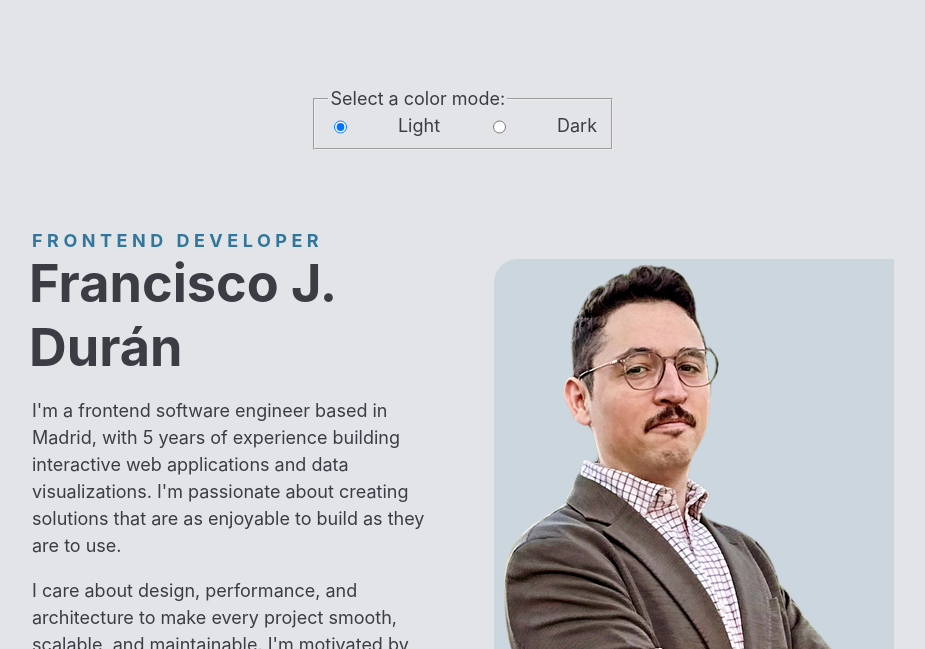
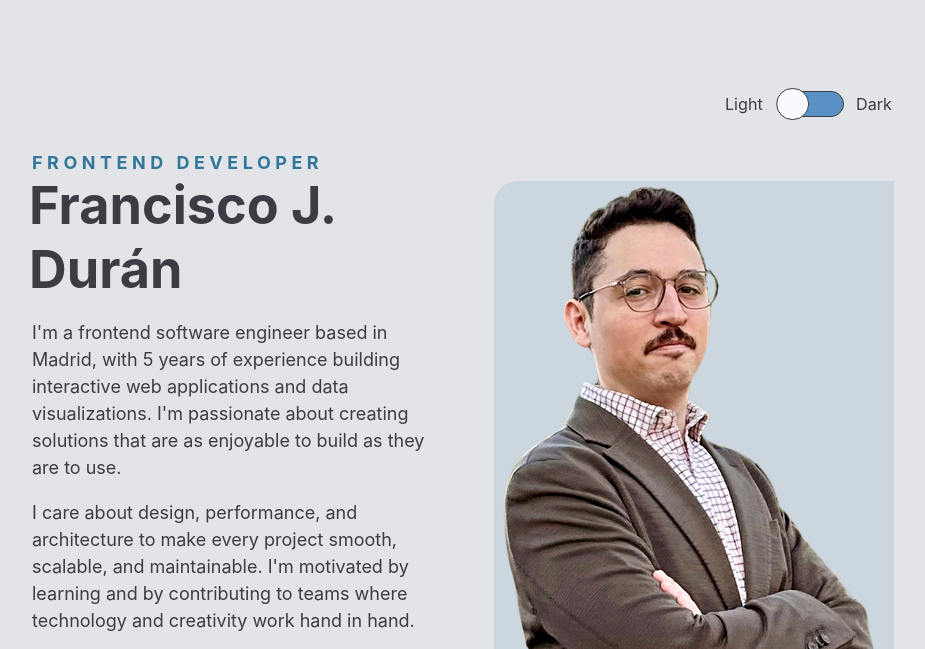
Before and after one commit to 40detectives/doodle-viewport-vanguard, a website built with Vite: page index.html in a window 1280 px wide. Shown: the top 649 px of the page, without its empty margins (177-1102 px from the left). Built offline with nearby package versions, Linux system fonts and the light colour scheme.

Commit message:
task(header): make radio buttons look like a switch with 2 states

```diff
--- a/src/styles/global.css
+++ b/src/styles/global.css
@@ -1,4 +1,4 @@
-@layer base, layout, standard;
+@layer base, layout, standard, switch;
 
 @layer base {
   :root {
@@ -9,6 +9,7 @@
     --gray: #9a9a9a;
     --onyx: #3c3d44;
     --charcoal: #343c47;
+    --midnight-graphite: #181a26;
     --corners: 24px 0;
     --corners-sm: 10px 0;
     --base-font-size: 1rem;
@@ -59,16 +60,6 @@
     max-width: 60ch;
     margin: 0 auto;
     padding: 1rem;
-  }
-
-  /* light/dark radio buttons */
-  fieldset {
-    display: flex;
-    flex-flow: row wrap;
-    justify-content: center;
-    gap: 3rem;
-    max-width: 300px;
-    margin: 0 auto 5rem;
   }
 
   /* about me layout styling */
@@ -233,6 +224,98 @@
   }
 }
 
+@layer switch {
+  .radio-switch {
+    border: none;
+    padding: 0;
+    white-space: nowrap;
+    display: flex;
+    justify-content: center;
+    margin-bottom: 2rem;
+  }
+
+
+  .radio-switch legend {
+    font-size: 2px;
+    opacity: 0;
+    position: absolute;
+  }
+
+  .radio-switch label {
+    display: inline-block;
+    line-height: 2;
+    font-size: calc(var(--base-font-size) * 0.9);
+    position: relative;
+    z-index: 2;
+  }
+
+  .radio-switch input {
+    opacity: 0;
+    position: absolute;
+  }
+
+  .radio-switch label:first-of-type {
+    padding-right: 5em;
+  }
+
+  .radio-switch label:last-child {
+    margin-left: -4.25em;
+    padding-left: 5em;
+  }
+
+  .radio-switch:focus-within label:first-of-type:after {
+     box-shadow:
+      0 0 0 2px var(--white),
+      0 0 0 5px var(--marina);
+  }
+
+  /* making the switch UI.  */
+  .radio-switch label:first-of-type:before,
+  .radio-switch label:first-of-type:after {
+    border: 1px solid var(--onyx);
+    content: "";
+    overflow: hidden;
+    pointer-events: none;
+    position: absolute;
+    vertical-align: middle;
+  }
+
+  .radio-switch label:first-of-type:before {
+    background: var(--white);
+    border: 1px solid var(--onyx);
+    border-radius: 100%;
+    position: absolute;
+    right: 0%;
+    transform: translateX(0.15em);
+    transition: transform 0.2s ease-in-out;
+    height: 2em;
+    width: 2em;
+    z-index: 2;
+  }
+
+  .radio-switch label:first-of-type:after {
+    background: var(--midnight-graphite);
+    border-radius: 1em;
+    margin: 0 1em;
+    transition: background 0.2s ease-in-out;
+    width: 4em;
+    height: 1.6em;
+    transform: translateY(3px);
+  }
+
+  .radio-switch input:first-of-type:checked ~ label:first-of-type:after {
+    background: var(--marina);
+  }
+
+  .radio-switch input:first-of-type:checked ~ label:first-of-type:before {
+    transform: translateX(-2.15em);
+  }
+
+  .radio-switch input:last-of-type:checked ~ label:last-of-type {
+    z-index: 1;
+  }
+}
+
 @media (width >= 750px) {
   @layer base {
     :root {
@@ -286,6 +369,12 @@
       width: 400px;
     }
   }
+
+  @layer switch {
+    .radio-switch {
+      justify-content: flex-end;
+    }
+  }
 }
 
 @media (width >= 850px) {
```
